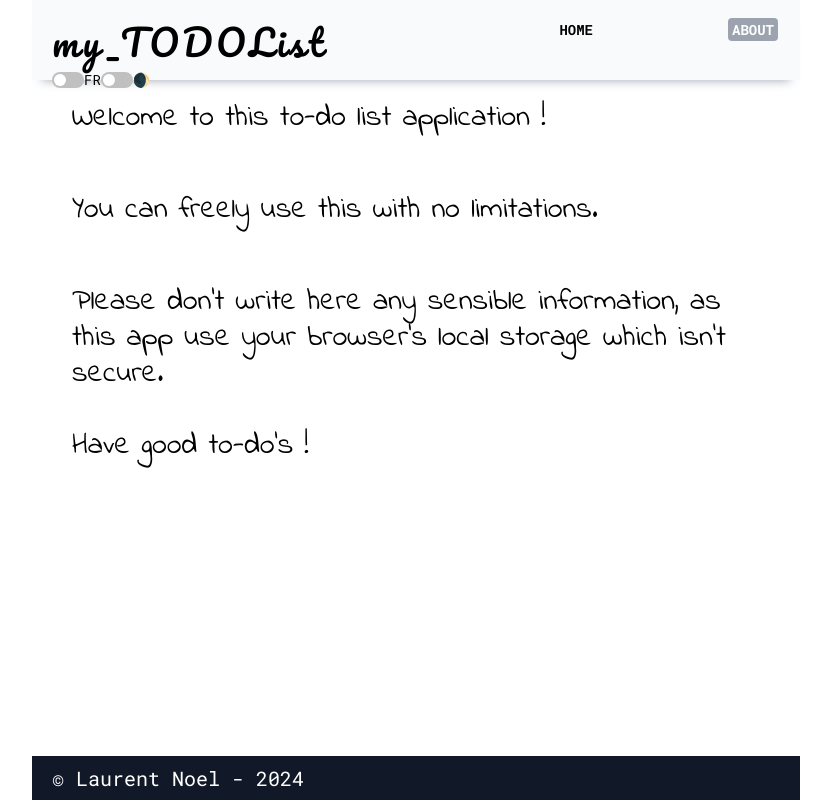
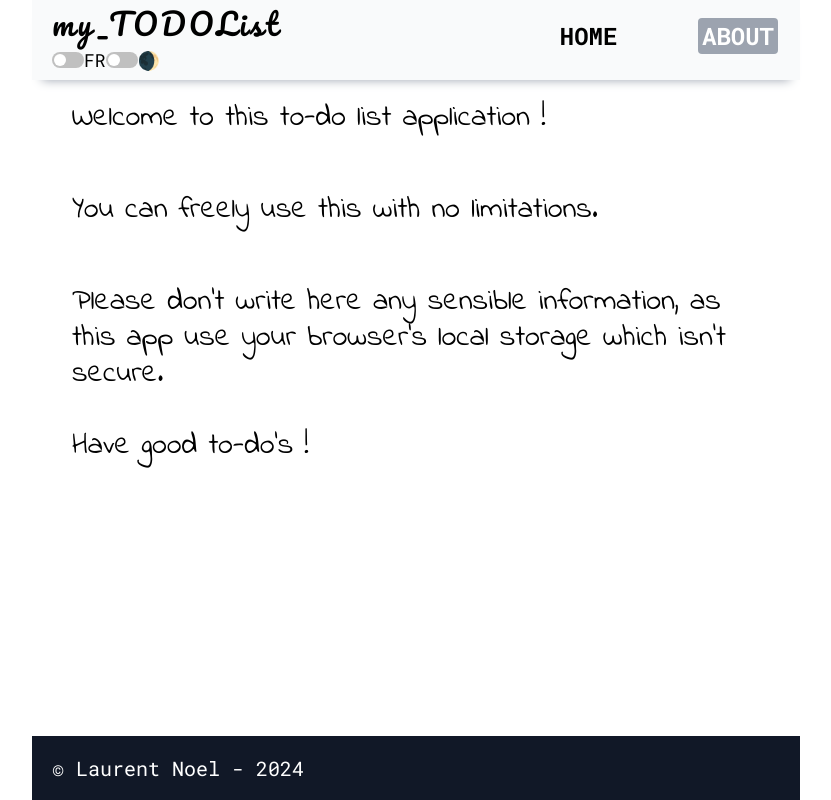
Before and after one commit to lnoel4289/todolist, a React (Vite) app: page /about in a window 1280 px wide. Shown: the whole page, without its empty margins (224-1055 px from the left). Built offline with nearby package versions, Linux system fonts and the light colour scheme.

Commit message:
css polishing

```diff
--- a/src/components/Footer/index.jsx
+++ b/src/components/Footer/index.jsx
@@ -6,7 +6,7 @@ const Footer = () => {
 
   return (
     <div className={mode === "dark" ? "dark" : ""}>
-      <footer className="flex items-center px-5 bg-gray-900 text-white dark:text-gray-300 h-11">
+      <footer className="flex items-center px-5 bg-gray-900 text-white dark:text-gray-300 h-11 sm:h-16">
         © Laurent Noel - 2024
       </footer>
     </div>
--- a/src/components/Header/index.jsx
+++ b/src/components/Header/index.jsx
@@ -25,14 +25,14 @@ const Header = () => {
           : "z-10 sticky top-0 left-0 right-0"
       }
     >
-      <header className="text-sm px-3 xs:px-5 py-1.5 h-14 xs:h-14 sm:h-20 flex flex-col justify-between shadow-scan59 shadow-gray-400 dark:shadow-none bg-gray-50 dark:bg-gray-800 dark:text-gray-300">
+      <header className="text-sm sm:text-lg px-3 xs:px-5 py-1.5 h-14 xs:h-16 sm:h-20 flex flex-col justify-between shadow-scan59 shadow-gray-400 dark:shadow-none bg-gray-50 dark:bg-gray-800 dark:text-gray-300">
         <div className="flex">
-          <h1 className="tracking-wide ss:tracking-widest sm:relative top-4 sm:h-16 grow-[2] xs:grow-[5] sm:grow-[8] font-pacifico xs:text-lg sm:text-4xl">
+          <h1 className="tracking-wide ss:tracking-widest top-4 grow-[2] xs:grow-[5] sm:grow-[8] font-pacifico xs:text-lg sm:text-3xl">
             my_TODOList
           </h1>
-          <nav className="w-3/5 xs:w-7/12 ss:w-1/2 grow grid p-0.5 font-bold sm:text-2xl sm:relative top-3">
-            <ul className="grid grid-cols-2 justify-between uppercase text-xs sm:text-2xl">
-              <li className="justify-self-end text-sm">
+          <nav className="w-3/5 xs:w-7/12 ss:w-1/2 sm:w-5/12 grow grid p-0.5 font-bold sm:relative top-3">
+            <ul className="text-xs xs:text-sm sm:text-2xl grid grid-cols-2 justify-between uppercase ">
+              <li className="justify-self-end">
                 <NavLink
                   to="/"
                   className={({ isActive }) =>
@@ -42,7 +42,7 @@ const Header = () => {
                   {text.header.home}
                 </NavLink>
               </li>
-              <li className="justify-self-end text-sm">
+              <li className="justify-self-end">
                 <NavLink
                   to="/about"
                   className={({ isActive }) =>
```
